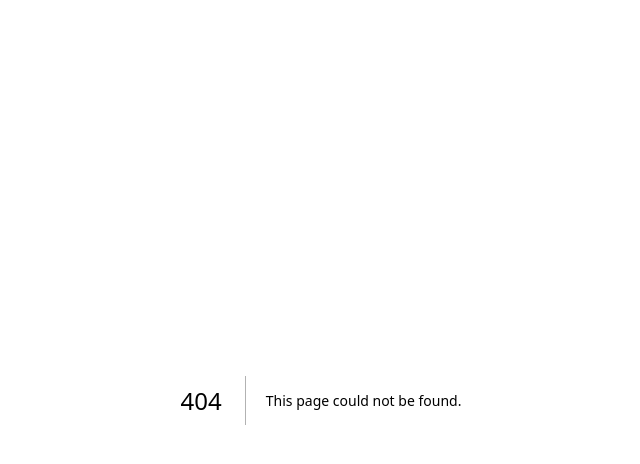
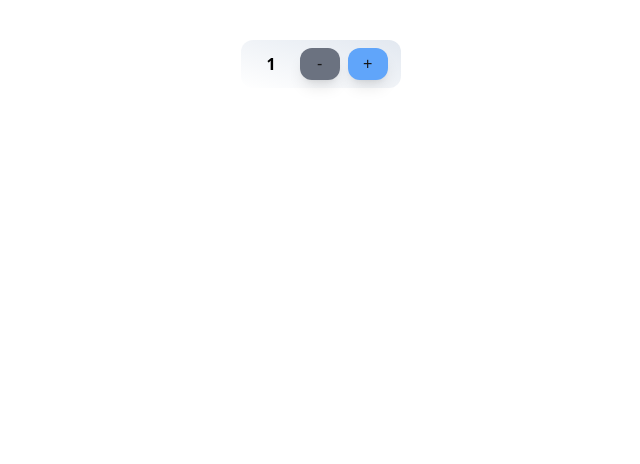
Before and after one commit to nguyenphuonguyentran/cprg306-assignments, a Next.js app: page /week-4 in a window 1280 px wide. Before the commit this address had no page. Shown: the top 464 px of the page, without its empty margins (319-959 px from the left). Built offline with nearby package versions, Linux system fonts and the light colour scheme.

Commit message:
Assignment 4 - Part 1, 2
Link to Week 4 Assignment and Create an interactive counter

```diff
--- a/app/page.js
+++ b/app/page.js
@@ -12,6 +12,9 @@ export default function Page() {
         <li>
           <Link href="/week-3"> Week 3 </Link>
         </li>
+        <li>
+          <Link href="/week-4"> Week 4 </Link>
+        </li>
       </ul>
     </div>
   );
--- /dev/null
+++ b/app/week-4/new-item.js
@@ -0,0 +1,41 @@
+"use client";
+
+import { useState } from "react";
+
+export default function NewItem() {
+  const [quantity, setQuantity] = useState(1);
+
+  const increment = () => {
+    if (quantity < 20) {
+      setQuantity(quantity + 1);
+    }
+  };
+
+  const decrement = () => {
+    if (quantity > 1) {
+      setQuantity(quantity - 1);
+    }
+  };
+
+  return (
+    <div class="bg-gradient-to-tr from-white to-slate-200 flex flex-row gap-6 rounded-xl m-10 w-40 h-15 items-center justify-center">
+      <p class="text-black font-sans font-semibold ml-3">{quantity}</p>
+      <div class="flex gap-2">
+        <button
+          onClick={decrement}
+          disabled={quantity == 1}
+          class="bg-blue-400 disabled:bg-gray-500 focus:ring-2 focus:ring-blue-300 hover:bg-blue-600 shadow-lg rounded-xl mb-2 mt-2 w-10 h-8 "
+        >
+          -
+        </button>
+        <button
+          onClick={increment}
+          disabled={quantity == 20}
+          class="bg-blue-400 disabled:bg-gray-500 focus:ring-2 focus:ring-blue-300 hover:bg-blue-600 shadow-lg rounded-xl mb-2 mt-2 w-10 h-8 "
+        >
+          +
+        </button>
+      </div>
+    </div>
+  );
+}
--- /dev/null
+++ b/app/week-4/page.js
@@ -0,0 +1,11 @@
+"use client";
+
+import NewItem from "./new-item";
+
+export default function Page() {
+  return (
+    <main class="flex justify-center">
+      <NewItem />
+    </main>
+  );
+}
```
